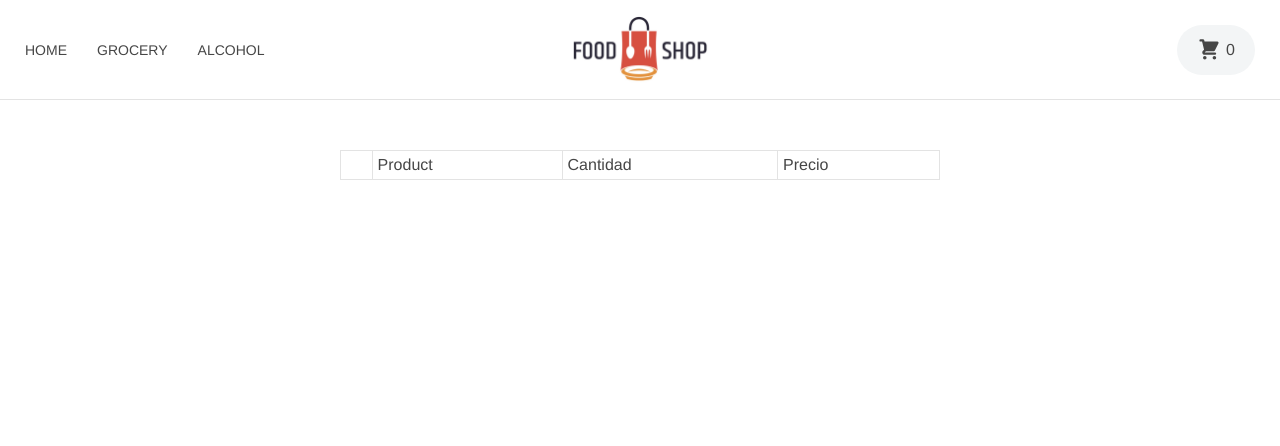
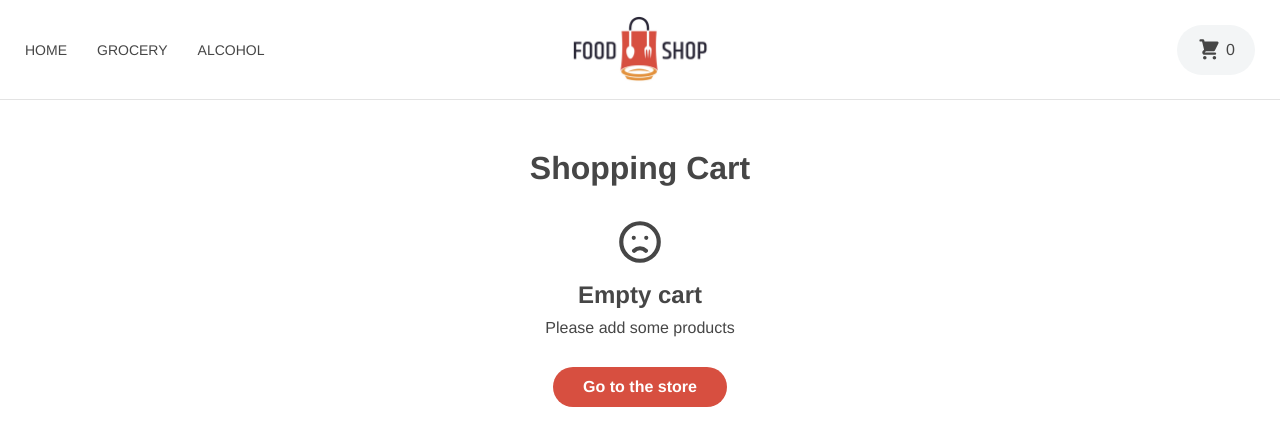
Before and after one commit to marcelpernia/foodshop-pernia, a React (Create React App) app: page /cart in a window 1280 px wide. Shown: the top 446 px of the page. Built offline with nearby package versions, Linux system fonts and the light colour scheme.

Commit message:
Nuevas funcionalidades al carrito

```diff
--- a/src/components/AddToCartButton/index.jsx
+++ b/src/components/AddToCartButton/index.jsx
@@ -6,7 +6,7 @@ import { useCartContext } from '../../context/CartContext'
 
 export const AddToCartButton = ({ stock, className, handleQty, product }) => {
 
-    const { items, addItem, removeItem } = useCartContext()
+    const { items, increment, decrement } = useCartContext()
 
     const [ counter, setCounter ] = useState(0)
 
@@ -14,14 +14,14 @@ export const AddToCartButton = ({ stock, className, handleQty, product }) => {
         if (counter < stock) {
             setCounter(counter + 1)
             handleQty && handleQty(counter + 1)
-            addItem({...product, qty:counter + 1})
+            increment({...product, qty:counter + 1})
         }
     }
 
     const onMinus = () => {
         setCounter(counter - 1)
         handleQty && handleQty(counter - 1)
-        removeItem({...product, qty:counter - 1})
+        decrement({...product, qty:counter - 1})
     }
 
     return (
--- /dev/null
+++ b/src/components/Cart/EmptyCart.jsx
@@ -0,0 +1,19 @@
+import React from 'react';
+import { EmojiSadIcon } from '@heroicons/react/outline';
+import { Empty } from './style';
+import { Link } from 'react-router-dom'
+
+const EmptyCart = () => {
+    return (
+        <Empty>
+            <EmojiSadIcon className="icon"/>
+            <h4>Empty cart</h4>
+            <p>Please add some products</p>
+            <div>
+                <Link to='/' className="button">Go to the store</Link>
+            </div>
+        </Empty>
+    );
+}
+
+export default EmptyCart;
--- a/src/components/Cart/index.jsx
+++ b/src/components/Cart/index.jsx
@@ -1,27 +1,54 @@
 import React from 'react';
 import { useCartContext } from '../../context/CartContext';
+import EmptyCart from './EmptyCart';
 import { Wrapper, Table } from './style';
+import { Link } from 'react-router-dom'
+import { TrashIcon } from '@heroicons/react/outline';
 
 const Cart = () => {
-    const {items} = useCartContext()
+    const {items, deleteItem} = useCartContext()
+    const total = items.reduce((acc, current) => (acc + current.price * current.qty), 0)
+
     return (
         <Wrapper>
+            <h1 className="section-title">Shopping Cart</h1>
+
+            {items.length > 0 ? (
                 <Table>
                     <tr>
-                    <td></td>
-                    <td>Product</td>
-                    <td>Cantidad</td>
-                    <td>Precio</td>
+                        <th></th>
+                        <th>Product name</th>
+                        <th>Qty</th>
+                        <th>Unit Price</th>
+                        <th>Sub-total</th>
+                        <th></th>
                     </tr>
-                {items.map(({image, title, qty, price}) => (
+                    {items.map(({id,image, title, qty, price}) => (
                         <tr>
-                        <td className="image"><img src={image} alt="" /></td>
+                            <td className="image">
+                            <Link to={`/product/${id}`}>
+                                <img src={image} alt={title} />
+                            </Link>
+                            </td>
                             <td>{title}</td>
                             <td>{qty}</td>
-                        <td>{price}</td>
+                            <td>${price}</td>
+                            <td>${price*qty}</td>
+                            <td>
+                                <TrashIcon
+                                onClick={() => deleteItem(id)}
+                                className="delete"/>
+                            </td>
                         </tr>
                     ))}
+                    <tr>
+                        <th colspan="4" className="right">Total</th>
+                        <th colspan="2" className="left">${total.toFixed(2)}</th>
+                    </tr>
                 </Table>
+                ) : (
+                  <EmptyCart />
+                )}
         </Wrapper>
     );
 }
--- a/src/components/Cart/style.js
+++ b/src/components/Cart/style.js
@@ -11,8 +11,19 @@ export const Table = styled.table`
   border-collapse: collapse;
   tr {
     td, th {
-        border: solid 1px #e3e3e3;
-        padding: 5px;
+      border: solid 1px #e3e3e3;
+      padding: 5px;
+      &.right {
+        text-align: right;
+      }
+      &.left {
+        text-align: left;
+      }
+      .delete {
+        width: 30px;
+        color: crimson;
+        cursor: pointer;
+      }
     }
     td {
         &.image {
@@ -23,4 +34,20 @@ export const Table = styled.table`
         }
     }
   }
+
 `;
+
+export const Empty = styled.div`
+  text-align: center;
+  .icon {
+    width: 50px;
+  }
+  h4 {
+    margin-top: 10px;
+    font-size: 24px;
+  }
+  p {
+    margin-top: 10px;
+    margin-bottom: 30px;
+  }
+`;
--- a/src/components/ItemDetail/Product.jsx
+++ b/src/components/ItemDetail/Product.jsx
@@ -17,7 +17,7 @@ export const Product = ({id, image, title, price, stock, details}) => {
             <Title>{title}</Title>
             <AddToCart>
                 <Price>
-                    {price}
+                    ${price}
                 </Price>
                 {qty > 0 && (
                     <SeeCartLink>
@@ -28,7 +28,7 @@ export const Product = ({id, image, title, price, stock, details}) => {
                     stock={stock}
                     className="add-to-cart-btn"
                     handleQty={handleQty}
-                    product={{id, title, image}}
+                    product={{id, title, image, price}}
                 />
             </AddToCart>
             <Details>
--- a/src/context/CartContext.js
+++ b/src/context/CartContext.js
@@ -7,7 +7,7 @@ const CartProvider = ({children}) => {
     const [items, setItems] = useState([])
 
 
-    const addItem = (product) => {
+    const increment = (product) => {
         const itemFound = items.find(item => item.id == product.id)
 
         if(itemFound) {
@@ -18,14 +18,19 @@ const CartProvider = ({children}) => {
         }
     }
 
-    const removeItem = (product) => {
+    const decrement = (product) => {
         const itemFound = items.find(item => item.id == product.id)
         itemFound.qty--
         setItems([...items])
     }
 
+    const deleteItem = (id) => {
+        const query = items.filter(item => item.id != id)
+        setItems(query)
+    }
+
     return (
-        <CartContext.Provider value={{items, addItem, removeItem}}>
+        <CartContext.Provider value={{items, increment, decrement, deleteItem}}>
             {children}
         </CartContext.Provider>
     )
--- a/src/style.css
+++ b/src/style.css
@@ -38,3 +38,28 @@ html, body, #root {
     align-items: center;
     justify-content: center;
 }
+
+.button {
+    border: none;
+    cursor: pointer;
+    text-decoration: none;
+    height: 40px;
+    border-radius: 20px;
+    background-color: var(--primary);
+    padding: 5px 30px;
+    display: inline-flex;
+    align-items: center;
+    justify-content: center;
+    font-weight: 600;
+    font-size: 16px;
+    color: white;
+}
+
+.button:hover {
+  box-shadow: inset 0 -60px 0 rgba(0,0,0,.1);
+}
+
+.section-title {
+    text-align: center;
+    margin-bottom: 30px;
+}
```
Also changed, not shown: public/products.json (+8 -8 lines), src/components/Item/index.jsx (+1 -1 lines). Lines whose indentation alone changed are shown as unchanged.
